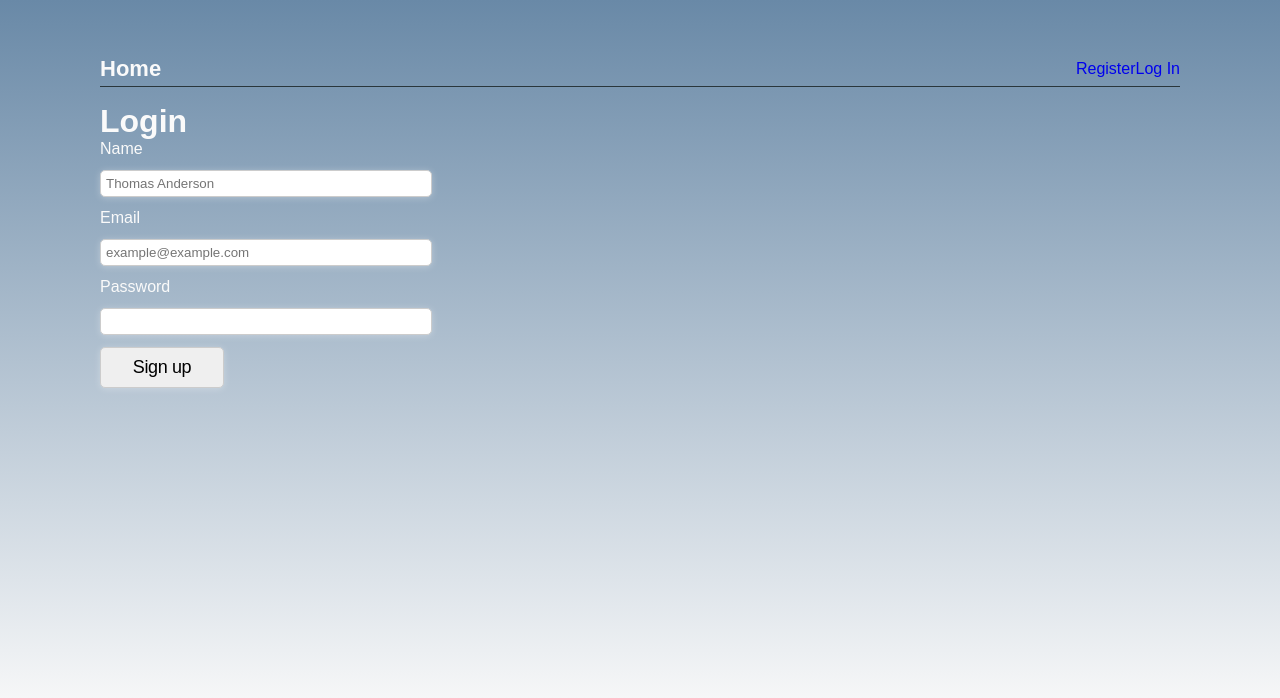
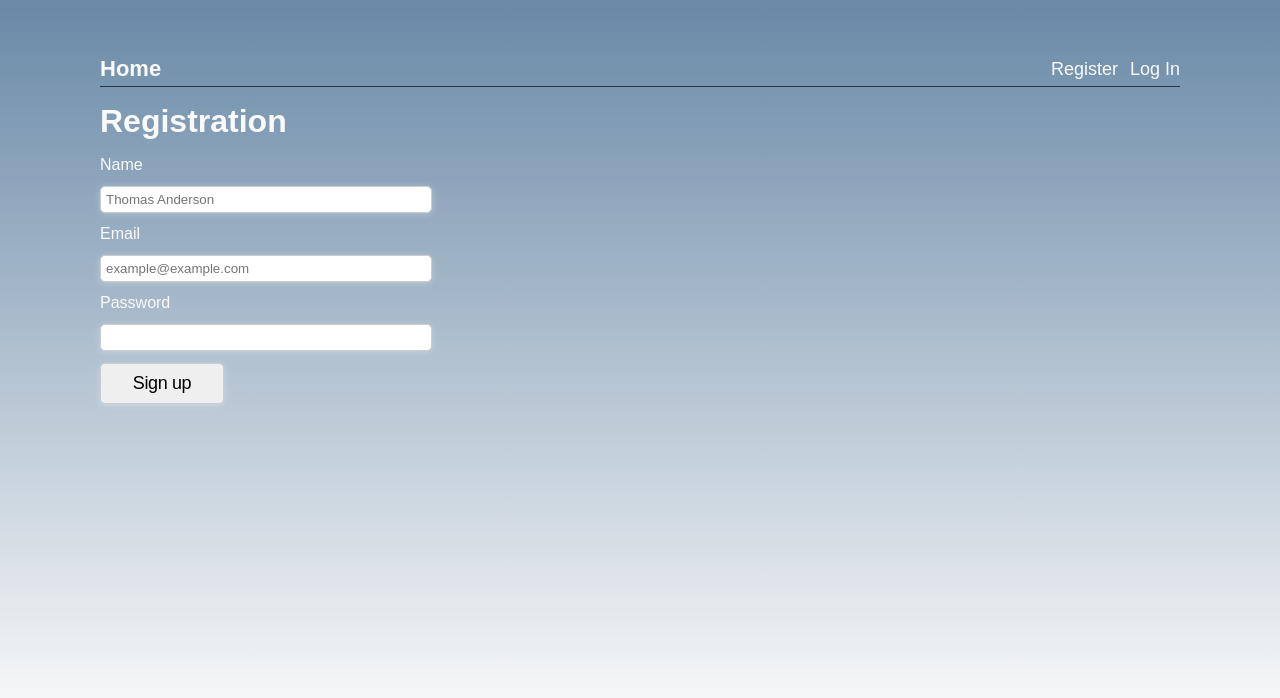
Before and after one commit to grizeus/goit-react-hw-08, a React (Vite) app: page /registration in a window 1280 px wide. Shown: the top 698 px of the page. Built offline with nearby package versions, Linux system fonts and the light colour scheme.

Commit message:
[Fix] Fix private route and add some styles (#10)

```diff
--- a/src/components/App/App.jsx
+++ b/src/components/App/App.jsx
@@ -6,6 +6,7 @@ import Layout from "../../components/Layout/Layout";
 import { refreshUser } from "../../redux/auth/operations";
 import { selectIsrefreshing } from "../../redux/auth/selectors";
 import { RestrictedRoute } from "../../routes/RestrictedRoute";
+import { PrivateRoute } from "../../routes/PrivateRoute";
 import RegistrationPage from "../../pages/RegistrationPage/RegistrationPage";
 const HomePage = lazy(() => import("../../pages/HomePage/HomePage"));
 const ContactsPage = lazy(() =>
@@ -49,7 +50,12 @@ function App() {
               />
             }
           />
-          <Route path="/contacts" element={<ContactsPage />} />
+          <Route
+            path="/contacts"
+            element={
+              <PrivateRoute component={<ContactsPage />} redirectTo="/login" />
+            }
+          />
           <Route path="*" element={<NotFoundPage />} />
         </Routes>
       </Suspense>
--- a/src/components/AuthNav/AuthNav.jsx
+++ b/src/components/AuthNav/AuthNav.jsx
@@ -3,14 +3,14 @@ import styles from "./AuthNav.module.css";
 
 const AuthNav = () => {
   return (
-    <div>
+    <nav className={styles.navs}>
       <NavLink className={styles.link} to="/registration">
         Register
       </NavLink>
       <NavLink className={styles.link} to="/login">
         Log In
       </NavLink>
-    </div>
+    </nav>
   );
 };
 
--- a/src/components/AuthNav/AuthNav.module.css
+++ b/src/components/AuthNav/AuthNav.module.css
@@ -0,0 +1,21 @@
+.navs {
+  display: flex;
+  flex-direction: row;
+  gap: 12px;
+}
+
+.link {
+  color: #fafafa;
+  font-size: 18px;
+  font-weight: 400;
+  transition: color 0.3s ease-in-out;
+}
+
+.link:hover,
+.link:focus {
+  color: #007bff;
+}
+
+.link.active {
+  color: #0056b3;
+}
--- a/src/pages/LoginPage/LoginPage.jsx
+++ b/src/pages/LoginPage/LoginPage.jsx
@@ -1,11 +1,15 @@
+import { Toaster } from "react-hot-toast";
+
 import LoginForm from "../../components/LoginForm/LoginForm";
+import styles from "./LoginPage.module.css";
 
 const LoginPage = () => {
   return (
-    <>
-      <h1>Login</h1>
+    <section title="login page">
+      <Toaster position="top-right" toastOptions={{ duration: 3000 }} />
+      <h1 className={styles.title}>Log in</h1>
       <LoginForm />
-    </>
+    </section>
   );
 };
 
--- a/src/pages/LoginPage/LoginPage.module.css
+++ b/src/pages/LoginPage/LoginPage.module.css
@@ -0,0 +1,5 @@
+.title {
+  font-weight: 700;
+  font-size: 32px;
+  margin-bottom: 16px;
+}
--- a/src/pages/RegistrationPage/RegistrationPage.jsx
+++ b/src/pages/RegistrationPage/RegistrationPage.jsx
@@ -1,11 +1,12 @@
 import RegistrationForm from "../../components/RegistrationForm/RegistrationForm";
+import styles from "./RegistrationPage.module.css";
 
 const RegistrationPage = () => {
   return (
-    <>
-      <h1>Login</h1>
+    <section title="registration page">
+      <h1 className={styles.title}>Registration</h1>
       <RegistrationForm />
-    </>
+    </section>
   );
 };
 
--- a/src/pages/RegistrationPage/RegistrationPage.module.css
+++ b/src/pages/RegistrationPage/RegistrationPage.module.css
@@ -0,0 +1,5 @@
+.title {
+  font-weight: 700;
+  font-size: 32px;
+  margin-bottom: 16px;
+}
```
